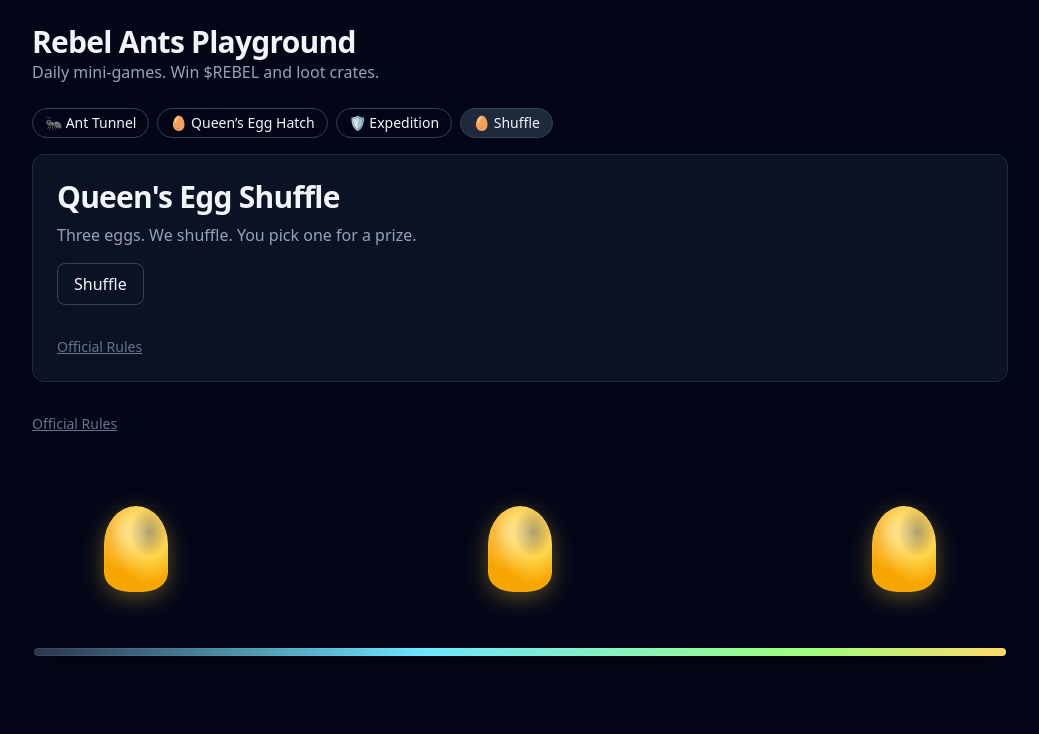
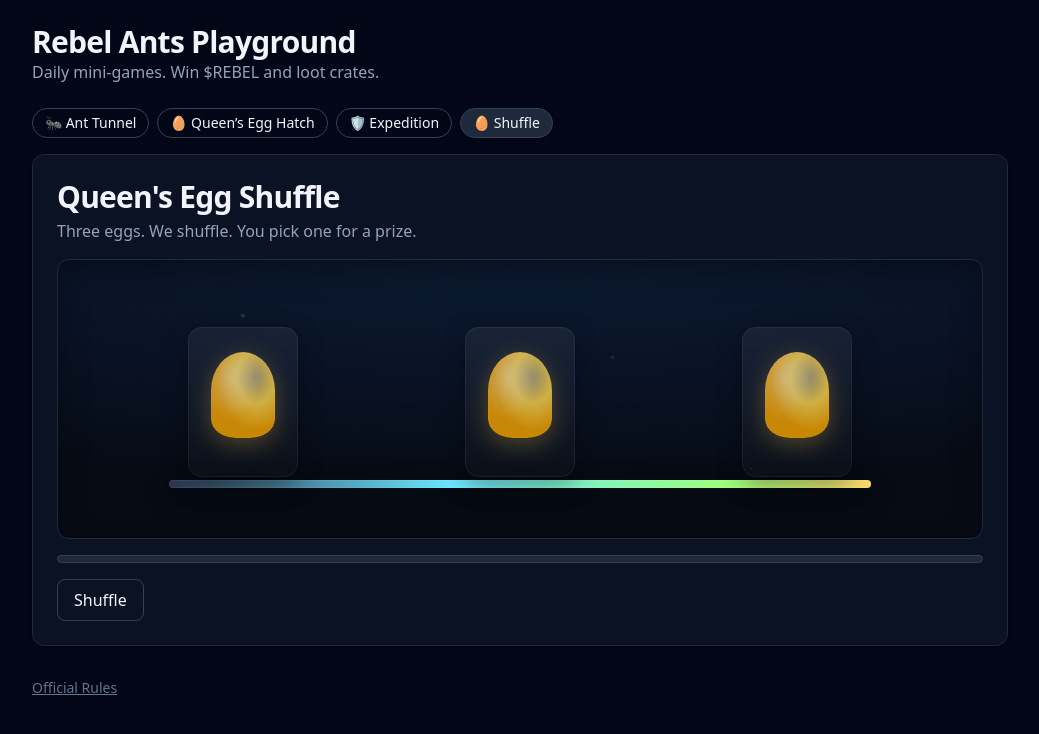
Before and after one commit to D1stknight/rebelants-playground, a Next.js app: page / in a window 1280 px wide. Both pictures are taken after a click on the button "🥚 Shuffle". Shown: the top 734 px of the page, without its empty margins (120-1159 px from the left). Built offline with nearby package versions, Linux system fonts and the light colour scheme.

Commit message:
Update Shuffle.tsx

```diff
--- a/components/Shuffle.tsx
+++ b/components/Shuffle.tsx
@@ -1,153 +1,139 @@
-import React, { useMemo, useState } from 'react'
+import React, { useEffect, useMemo, useRef, useState } from 'react'
 
-type PrizeDetail = { label: string; sub?: string; rarity?: 'common'|'rare'|'ultra' | null }
+type Prize = { prizeLabel: string; rarity: 'common'|'rare'|'ultra'|null }
 
-const CRATE_BY_RARITY: Record<NonNullable<PrizeDetail['rarity']>, string> = {
+const crateImg: Record<'common'|'rare'|'ultra', string> = {
   common: '/crates/common.png',
   rare: '/crates/rare.png',
   ultra: '/crates/ultra.png',
 }
 
-export default function Shuffle() {
-  const [slots, setSlots] = useState<[number, number, number]>([0, 1, 2])
-  const [phase, setPhase]   = useState<'idle'|'shuffling'|'pick'|'reveal'>('idle')
-  const [shakeIdx, setShakeIdx] = useState<number | null>(null)
-  const [seed] = useState('guest-' + Math.random().toString(36).slice(2, 8))
+export default function Shuffle(){
+  const [running, setRunning] = useState(false)
+  const [progress, setProgress] = useState(0)
+  const [canPick, setCanPick] = useState(false)
+  const [modal, setModal] = useState<{open:boolean; prize?: Prize}>({open:false})
 
-  // prize overlay state (local to this component)
-  const [prize, setPrize] = useState<PrizeDetail | null>(null)
+  // Center points for each slot across the track
+  const positions = useMemo(() => [20, 50, 80], [])
+  // During shuffle, we move a “sheen” panel across the scene for flair
+  const sheenRef = useRef<HTMLDivElement|null>(null)
+  const barRef = useRef<HTMLDivElement|null>(null)
 
-  // fixed visual x-positions for slots
-const positions = useMemo(() => [20, 50, 80], [])
-
-  async function startShuffle() {
-    if (phase === 'shuffling') return
-    setPrize(null)
-    setPhase('shuffling')
-
-    // reset positions (eggId matches slot index)
-    setSlots([0, 1, 2])
-
-    const swaps = Math.floor(10 + Math.random() * 5)
-    for (let i = 0; i < swaps; i++) {
-      await new Promise((r) => setTimeout(r, 320 + Math.random() * 120))
-      setSlots((prev) => {
-        let a = Math.floor(Math.random() * 3)
-        let b = Math.floor(Math.random() * 3)
-        while (b === a) b = Math.floor(Math.random() * 3)
-        const next = [...prev] as [number, number, number]
-        const tmp = next[a]
-        next[a] = next[b]
-        next[b] = tmp
-        return next
-      })
+  function animateSheen(ms: number){
+    const start = performance.now()
+    const raf = () => {
+      const t = performance.now() - start
+      const pct = Math.min(1, t / ms)
+      if (sheenRef.current){
+        const x = -40 + pct * 180 // move across
+        sheenRef.current.style.transform = `skewX(-15deg) translateX(${x}%)`
+      }
+      if (pct < 1) requestAnimationFrame(raf)
     }
-
-    await new Promise((r) => setTimeout(r, 280))
-    setPhase('pick')
+    requestAnimationFrame(raf)
   }
 
-  async function pick(slotIndex: number) {
-    if (phase !== 'pick') return
-    setShakeIdx(slotIndex)
-    setTimeout(() => setShakeIdx(null), 650)
+  async function doShuffle(){
+    if (running) return
+    setModal({open:false})
+    setCanPick(false)
+    setRunning(true)
+    setProgress(0)
 
-    try {
-      const res = await fetch('/api/spin', {
-        method: 'POST',
-        headers: { 'Content-Type': 'application/json' },
-        body: JSON.stringify({ seed }),
-      })
-      const data = await res.json()
-
-      const label  = (data?.prizeLabel as string) || 'Nothing this time'
-      const rarity = (data?.rarity as PrizeDetail['rarity']) ?? null
-      setPrize({ label, sub: rarity ? `Rarity: ${rarity}` : 'The Queen says try again.', rarity })
-      setPhase('reveal')
-    } catch {
-      setPrize({ label: 'Network error', sub: 'Please try again.', rarity: null })
-      setPhase('reveal')
-    }
+    // progress bar + sheen sweep
+    animateSheen(1400)
+    const start = Date.now()
+    const total = 1400
+    const interval = setInterval(() => {
+      const pct = Math.min(100, Math.round(((Date.now()-start)/total)*100))
+      setProgress(pct)
+      if (pct >= 100){
+        clearInterval(interval)
+        setRunning(false)
+        setCanPick(true)
+      }
+    }, 60)
   }
 
-  // Render eggs by eggId; compute its current slot to set position
-  const eggs = [0, 1, 2]
+  async function pick(index:number){
+    if (!canPick) return
+    setCanPick(false)
+    // Seed can be anything; we use the index to tie choice to result a bit
+    const seed = `guest-${index}-${Date.now()}`
+    const res = await fetch('/api/spin', {
+      method:'POST',
+      headers:{'Content-Type':'application/json'},
+      body: JSON.stringify({ seed }),
+    }).then(r=>r.json())
+
+    const prize: Prize = { prizeLabel: res.prizeLabel ?? 'Nothing this time', rarity: res.rarity ?? null }
+    setModal({open:true, prize})
+  }
 
   return (
-    <div className="ant-card">
-      <h2 className="title mb-2">Queen&apos;s Egg Shuffle</h2>
+    <section className="ant-card">
+      <h3 className="title mb-1">Queen&apos;s Egg Shuffle</h3>
       <p className="subtitle mb-4">Three eggs. We shuffle. You pick one for a prize.</p>
 
-      <div className="shuffle-scene">
-        <div className="shuffle-bg" />
-        <div className="shuffle-queen" aria-hidden />
+      {/* Scene */}
+      <div className="shuffle-wrap">
+        <div className="sky">
+          <div className="stars" />
+          <div ref={sheenRef} className="sheen" />
+        </div>
 
-        {/* sparkle ambience */}
-        <div className="shuffle-motes" aria-hidden />
-        <div className="shuffle-motes delay" aria-hidden />
+        {/* floor */}
+        <div className="shuffle-floor" />
 
-        {eggs.map((eggId) => {
-          const slotIndex = slots.indexOf(eggId)
-          const left = positions[slotIndex]
-          const pickable = phase === 'pick'
-          return (
-            <button
-              key={eggId}
-              className={`shuffle-egg ${pickable ? 'is-pickable' : ''} ${shakeIdx === slotIndex ? 'is-shaking' : ''}`}
-              style={{ left: `${left}%` }}
-              disabled={!pickable}
-              onClick={() => pick(slotIndex)}
-              aria-label={`Pick egg ${eggId + 1}`}
-            >
-              <div className="egg-sheen" />
-              <div className="egg-body" />
-              <div className="egg-shadow" />
-            </button>
-          )
-        })}
-
-        {/* floor bar */}
-        <div className="shuffle-floor" />
+        {/* three slots */}
+        {positions.map((x, i)=>(
+          <div key={i} className="egg-slot" style={{left:`${x}%`}}>
+            <div
+              className={`shuffle-egg ${canPick ? 'cursor-pointer' : 'opacity-80'}`}
+              onClick={()=>pick(i)}
+              onMouseEnter={(e)=> e.currentTarget.classList.add('wobble')}
+              onAnimationEnd={(e)=> e.currentTarget.classList.remove('wobble')}
+              aria-label={`Egg ${i+1}`}
+              role="button"
+            />
+          </div>
+        ))}
       </div>
 
-      <div className="mt-4">
-        <button className="btn" onClick={startShuffle} disabled={phase === 'shuffling'}>
-          {phase === 'shuffling' ? 'Shuffling…' : 'Shuffle'}
+      {/* progress */}
+      <div className="bar mt-4">
+        <div ref={barRef} className="bar-fill" style={{width:`${progress}%`}} />
+      </div>
+
+      {/* controls */}
+      <div className="mt-4 flex gap-3">
+        <button className="btn" onClick={doShuffle} disabled={running}>
+          {running ? 'Shuffling…' : 'Shuffle'}
         </button>
       </div>
 
-      {/* Local themed result overlay */}
-      {phase === 'reveal' && prize && (
-        <div className="prize-overlay" role="dialog" aria-modal="true">
-          <div className="prize-card">
-            <div className="prize-title">You found:</div>
-            <div className="prize-label">{prize.label}</div>
-
-            {prize.rarity && (
-              <img
-                src={CRATE_BY_RARITY[prize.rarity]}
-                alt={prize.rarity}
-                className="prize-crate"
-                width={128}
-                height={128}
-              />
+      {/* Prize Modal */}
+      {modal.open && (
+        <div className="modal" onClick={()=>setModal({open:false})}>
+          <div className="modal-card pop-in" onClick={(e)=>e.stopPropagation()}>
+            <h4 className="text-lg font-semibold mb-2">Result</h4>
+            {modal.prize?.rarity ? (
+              <>
+                <p className="mb-3">{modal.prize.prizeLabel}</p>
+                <img
+                  alt={modal.prize.rarity}
+                  className="mx-auto w-28"
+                  src={crateImg[modal.prize.rarity]}
+                />
+              </>
+            ) : (
+              <p className="mb-3">Nothing this time</p>
             )}
-
-            {prize.sub && <div className="prize-sub">{prize.sub}</div>}
-
-            <button className="btn mt-4" onClick={() => { setPrize(null); setPhase('idle') }}>
-              Close
-            </button>
-
-            {/* subtle burst */}
-            <div className="prize-burst" aria-hidden />
+            <button className="btn mt-4" onClick={()=>setModal({open:false})}>Close</button>
           </div>
         </div>
       )}
-
-      <footer className="mt-8 text-sm text-slate-500">
-        <a className="underline" href="/rules">Official Rules</a>
-      </footer>
-    </div>
+    </section>
   )
 }
```
